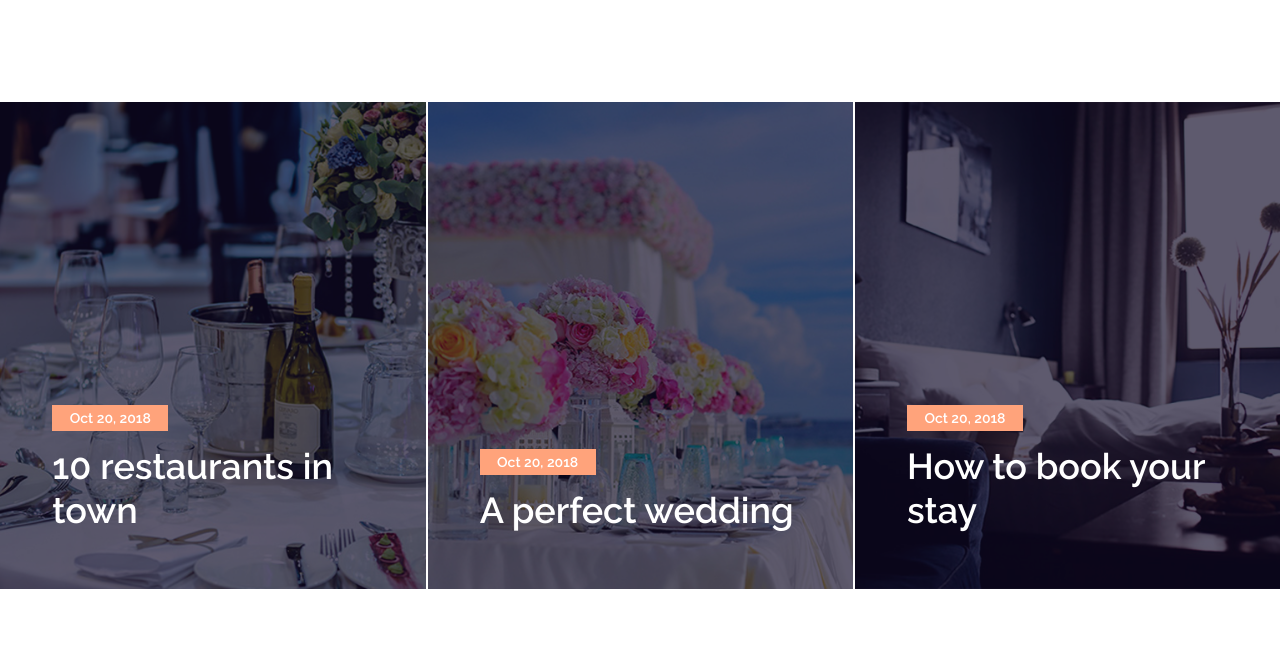
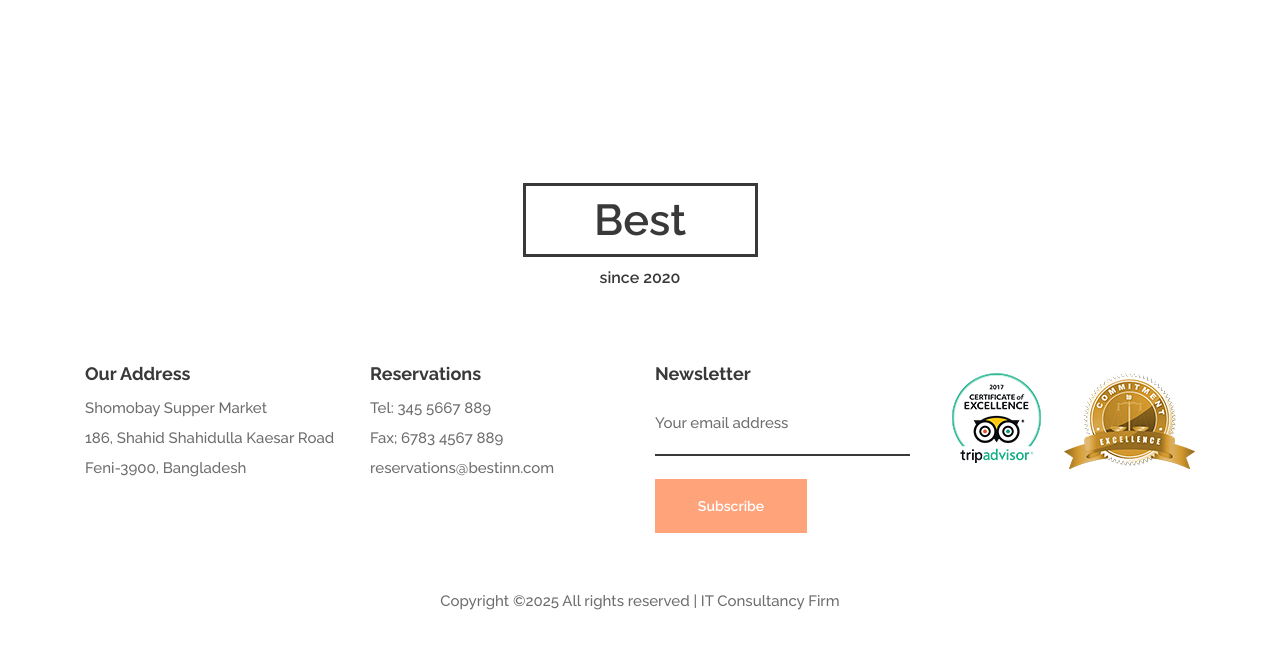
Before and after one commit to tawsif5001/the-river-hotel-it-consultancy, a plain HTML site: page index.html in a window 1280 px wide. Shown: the part 3754-4421 px from the top of the page. After the commit the page ends 4372 px from the top, so only its background shows below. Drawn offline with Linux system fonts and the light colour scheme.

Commit message:
blog page hide

```diff
--- a/index.html
+++ b/index.html
@@ -386,32 +386,32 @@
 
 	<!-- Blog -->
 
-	<div class="blog">
+	<!-- <div class="blog"> -->
 
 		<!-- Blog Slider -->
-		<div class="blog_slider_container">
-			<div class="owl-carousel owl-theme blog_slider">
+		<!-- <div class="blog_slider_container">
+			<div class="owl-carousel owl-theme blog_slider"> -->
 
 				<!-- Slide -->
-				<div class="blog_slide">
+				<!-- <div class="blog_slide">
 					<div class="background_image" style="background-image:url(images/index_blog_1.jpg)"></div>
 					<div class="blog_content">
 						<div class="blog_date"><a href="#">Oct 20, 2018</a></div>
 						<div class="blog_title"><a href="#">How to book your stay</a></div>
 					</div>
-				</div>
+				</div> -->
 
 				<!-- Slide -->
-				<div class="blog_slide">
+				<!-- <div class="blog_slide">
 					<div class="background_image" style="background-image:url(images/index_blog_2.jpg)"></div>
 					<div class="blog_content">
 						<div class="blog_date"><a href="#">Oct 20, 2018</a></div>
 						<div class="blog_title"><a href="#">10 restaurants in town</a></div>
 					</div>
-				</div>
+				</div> -->
 
 				<!-- Slide -->
-				<div class="blog_slide">
+				<!-- <div class="blog_slide">
 					<div class="background_image" style="background-image:url(images/index_blog_3.jpg)"></div>
 					<div class="blog_content">
 						<div class="blog_date"><a href="#">Oct 20, 2018</a></div>
@@ -421,7 +421,9 @@
 
 			</div>
 		</div>
-	</div>
+	</div> -->
+
+
 
 	<!-- Footer -->
 
@@ -433,8 +435,8 @@
 						<div class="footer_logo_container text-center">
 							<div class="footer_logo">
 								<a href="#"></a>
-								<div>The River</div>
-								<div>since 1945</div>
+								<div>Best</div>
+								<div>since 2020</div>
 							</div>
 						</div>
 					</div>
@@ -460,7 +462,7 @@
 							<ul>
 								<li>Tel: 345 5667 889</li>
 								<li>Fax; 6783 4567 889</li>
-								<li>reservations@hotelriver.com</li>
+								<li>reservations@bestinn.com</li>
 							</ul>
 						</div>
 					</div>
```
